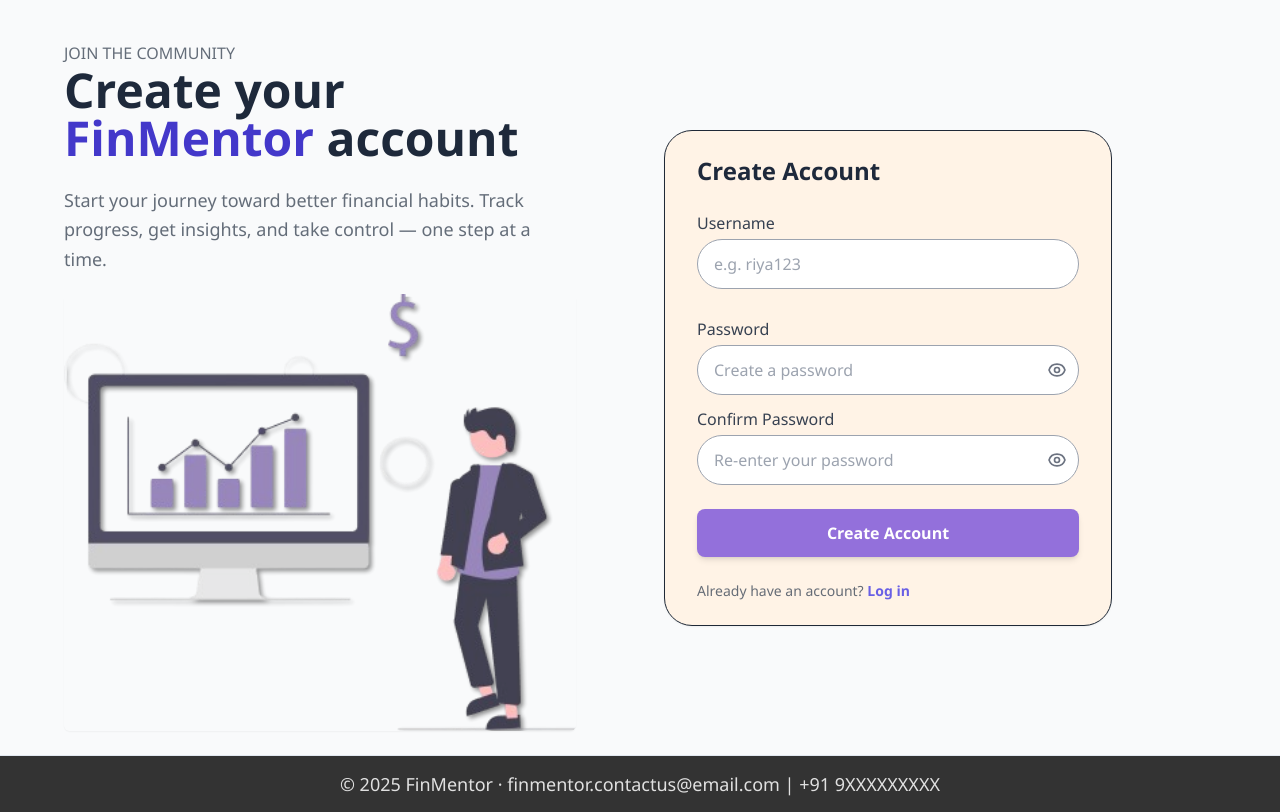
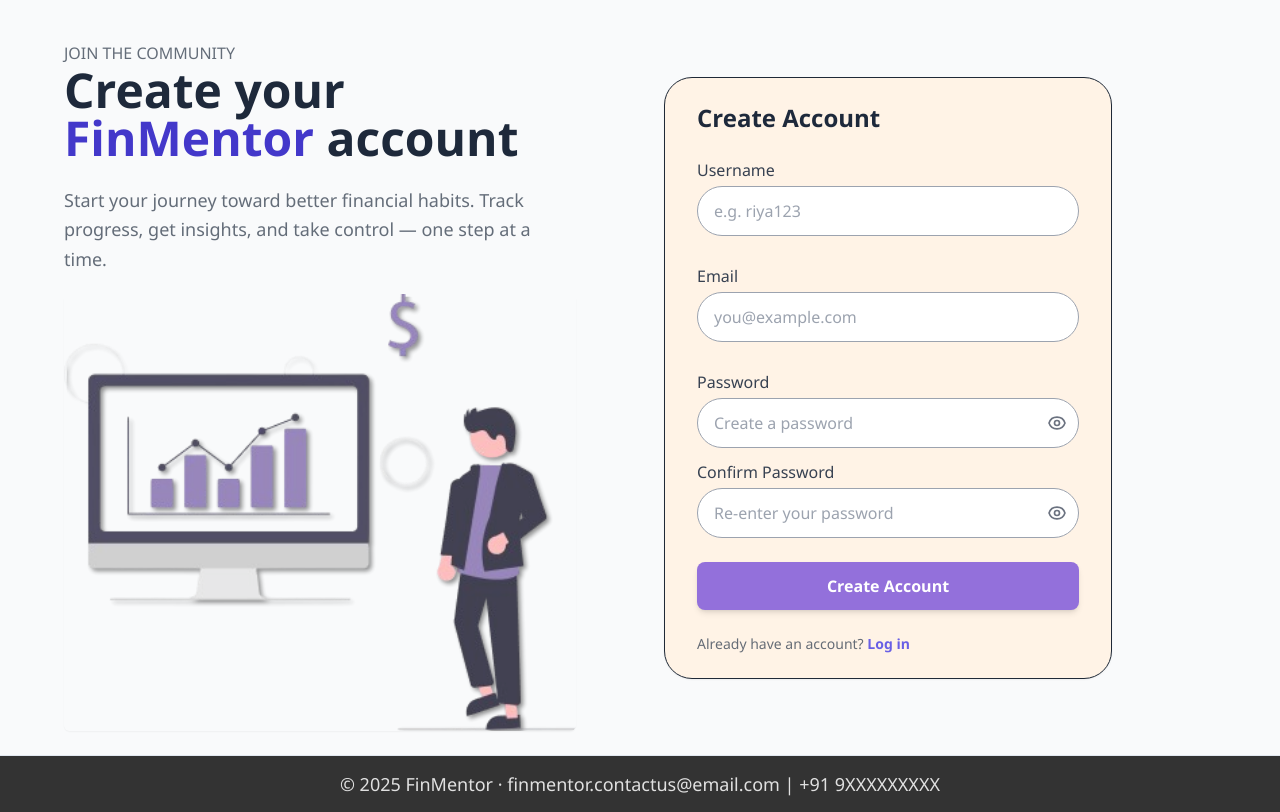
Before and after one commit to riya-24jagtap/FinMentor, a Django app: page /accounts/register/ in a window 1280 px wide. Shown: the part 85-897 px from the top of the page. Run offline with Django 5.2, Linux system fonts and the light colour scheme; some libraries are stand-ins or nearby versions.

Commit message:
feat: add email OTP verification in registration

```diff
--- /dev/null
+++ b/fintechsnap/financeapp/forms.py
@@ -0,0 +1,17 @@
+from django import forms
+from django.contrib.auth.forms import UserCreationForm
+from django.contrib.auth.models import User
+
+
+class RegistrationForm(UserCreationForm):
+    email = forms.EmailField(required=True)
+
+    class Meta(UserCreationForm.Meta):
+        model = User
+        fields = ("username", "email", "password1", "password2")
+
+    def clean_email(self):
+        email = self.cleaned_data["email"].strip().lower()
+        if User.objects.filter(email__iexact=email).exists():
+            raise forms.ValidationError("An account with this email already exists.")
+        return email
--- a/fintechsnap/financeapp/urls.py
+++ b/fintechsnap/financeapp/urls.py
@@ -27,7 +27,7 @@ urlpatterns = [
     path('accounts/login/', views.login_view, name='login'),
     path('accounts/logout/', auth_views.LogoutView.as_view(), name='logout'),
     path('accounts/register/', views.register, name='register'),
-
+    path('accounts/verify-otp/', views.verify_otp, name='verify_otp'),
     path(
         'accounts/password-reset/',
         auth_views.PasswordResetView.as_view(
--- a/fintechsnap/financeapp/views.py
+++ b/fintechsnap/financeapp/views.py
@@ -3,17 +3,24 @@
 from django.shortcuts import render, redirect, get_object_or_404
 from django.contrib import messages
 from django.contrib.auth.decorators import login_required
-from django.contrib.auth.forms import UserCreationForm
+from django.contrib.auth import authenticate, login
+from django.contrib.auth.models import User
 from django.http import JsonResponse
+from django.http import HttpResponse
 from django.views.decorators.csrf import csrf_exempt
 from django.conf import settings
+from django.core.mail import send_mail
+from django.utils import timezone
 import numpy as np
 from .models import FinanceRecord, ExpenseCategory, SavingsGoal
+from .forms import RegistrationForm
 import pandas as pd
 import json
 import os
 import joblib
+import secrets
 from dataclasses import dataclass
+from datetime import datetime, timedelta
 
 
 PERSONA_MAP = {
@@ -620,21 +627,96 @@ def about(request):
 
 
 def register(request):
+    otp_session_key = "pending_registration"
     if request.method == "POST":
-        form = UserCreationForm(request.POST)
+        form = RegistrationForm(request.POST)
         if form.is_valid():
-            form.save()
-            messages.success(request, "Registration successful.")
-            return redirect("login")
+            otp = f"{secrets.randbelow(1_000_000):06d}"
+            expires_at = timezone.now() + timedelta(minutes=10)
+            cleaned_data = form.cleaned_data
+
+            request.session[otp_session_key] = {
+                "username": cleaned_data["username"],
+                "email": cleaned_data["email"],
+                "password": cleaned_data["password1"],
+                "otp": otp,
+                "otp_expires_at": expires_at.isoformat(),
+            }
+
+            try:
+                send_mail(
+                    subject="FinMentor Email Verification OTP",
+                    message=(
+                        f"Your FinMentor verification code is {otp}. "
+                        "It expires in 10 minutes."
+                    ),
+                    from_email=getattr(
+                        settings, "DEFAULT_FROM_EMAIL", settings.EMAIL_HOST_USER
+                    ),
+                    recipient_list=[cleaned_data["email"]],
+                    fail_silently=False,
+                )
+            except Exception:
+                request.session.pop(otp_session_key, None)
+                messages.error(
+                    request,
+                    "Unable to send OTP right now. Please try again in a moment.",
+                )
+                return render(request, "registration/register.html", {"form": form})
+
+            messages.success(request, "We sent a verification code to your email.")
+            return redirect("verify_otp")
     else:
-        form = UserCreationForm()
+         form = RegistrationForm()
+    return render(request, "registration/register.html", {"form": form})
+def verify_otp(request):
+    otp_session_key = "pending_registration"
+    pending_registration = request.session.get(otp_session_key)
+    if not pending_registration:
+        messages.error(request, "Your verification session has expired. Please register again.")
+        return redirect("register")
 
-    return render(request, "registration/register.html", {"form": form})
+    expires_at = datetime.fromisoformat(pending_registration["otp_expires_at"])
+    if timezone.now() > expires_at:
+        request.session.pop(otp_session_key, None)
+        messages.error(request, "OTP has expired. Please register again.")
+        return redirect("register")
 
+    if request.method == "POST":
+        entered_otp = request.POST.get("otp", "").strip()
 
-from django.contrib.auth import authenticate, login
-from django.shortcuts import render, redirect
-from django.contrib import messages
+        if entered_otp != pending_registration["otp"]:
+            messages.error(request, "Invalid OTP. Please try again.")
+            return render(
+                request,
+                "registration/verify_otp.html",
+                {"email": pending_registration["email"]},
+            )
+
+        username = pending_registration["username"]
+        email = pending_registration["email"]
+        password = pending_registration["password"]
+
+        if User.objects.filter(username=username).exists():
+            request.session.pop(otp_session_key, None)
+            messages.error(request, "Username already exists. Please register again.")
+            return redirect("register")
+
+        if User.objects.filter(email__iexact=email).exists():
+            request.session.pop(otp_session_key, None)
+            messages.error(request, "Email already exists. Please register again.")
+            return redirect("register")
+
+        User.objects.create_user(username=username, email=email, password=password)
+        request.session.pop(otp_session_key, None)
+        messages.success(request, "Account created successfully. Please log in.")
+        return redirect("login")
+
+    return render(
+        request,
+        "registration/verify_otp.html",
+        {"email": pending_registration["email"]},
+    )
 
 def login_view(request):
     if request.method == "POST":
@@ -650,8 +732,6 @@ def login_view(request):
             messages.error(request, "Invalid username or password.")
 
     return render(request, "registration/login.html")
-from django.contrib.auth.models import User
-from django.http import HttpResponse
 
 def force_create_user(request):
     if not User.objects.filter(username="admin").exists():
--- a/fintechsnap/templates/registration/register.html
+++ b/fintechsnap/templates/registration/register.html
@@ -57,6 +57,21 @@
         />
         <div class="text-red-600 text-sm mb-3">
           {{ form.username.errors }}
+        </div>
+
+                <!-- Email -->
+        <label for="email" class="block font-medium text-gray-700 mb-1">Email</label>
+        <input
+          id="email"
+          name="email"
+          type="email"
+          value="{{ form.email.value|default:'' }}"
+          class="w-full px-4 py-3 mb-4 rounded-full border border-gray-400 py-2.5 px-4 focus:ring-2 focus:ring-indigo-400 focus:border-indigo-400 outline-none"
+          placeholder="you@example.com"
+          required
+        />
+        <div class="text-red-600 text-sm mb-3">
+          {{ form.email.errors }}
         </div>
 
         <!-- Password -->
```
Also changed, not shown: fintechsnap/templates/registration/verify_otp.html (added, +45 -0 lines).
